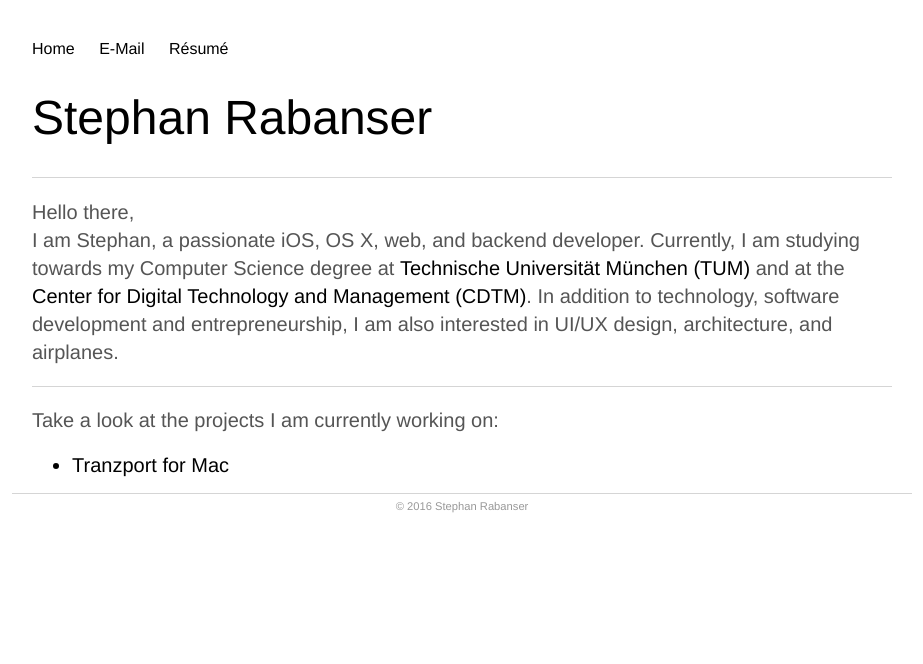
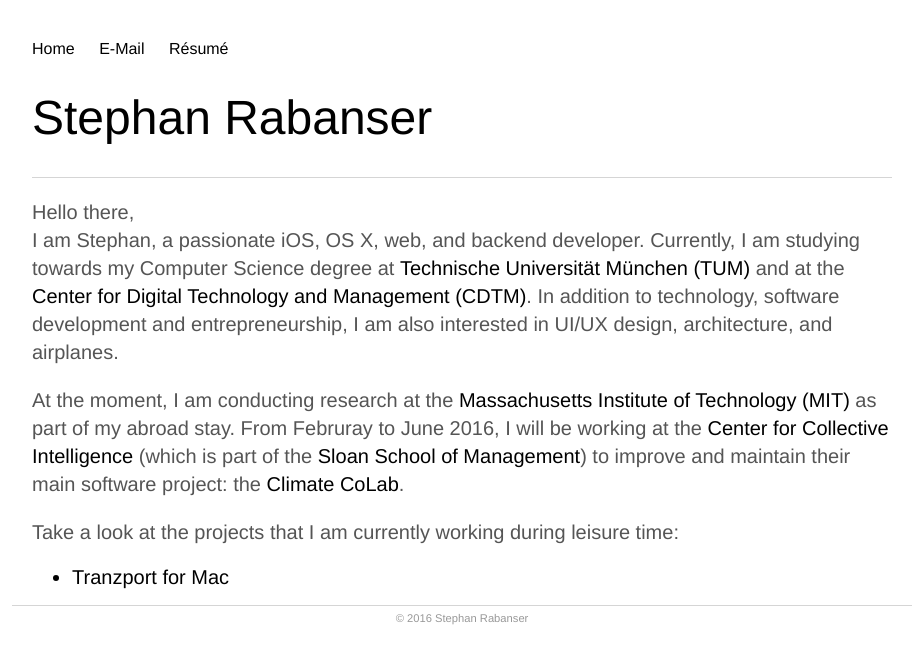
Before and after one commit to steverab/steverab.github.io, a Jekyll site: the page built from index.html, in a window 1280 px wide. Shown: the top 664 px of the page, without its empty margins (178-1101 px from the left). Built offline with Jekyll 4.4.1, drawn with Linux system fonts in a browser that asks for light colours.

Commit message:
Add MIT to homepage

```diff
--- a/index.html
+++ b/index.html
@@ -7,8 +7,8 @@
 	<hr/>
 	<p>Hello there,<br/>
 		I am Stephan, a passionate iOS, OS X, web, and backend developer. Currently, I am studying towards my Computer Science degree at <a href="http://www.tum.de/en/homepage/">Technische Universit&auml;t M&uuml;nchen (TUM)</a> and at the <a href="http://cdtm.de/">Center for Digital Technology and Management (CDTM)</a>. In addition to technology, software development and entrepreneurship, I am also interested in UI/UX design, architecture, and airplanes.</p>
-	<hr/>
-	<p>Take a look at the projects I am currently working on:</p>
+	<p>At the moment, I am conducting research at the  <a href="http://mit.edu">Massachusetts Institute of Technology (MIT)</a> as part of my abroad stay. From Februray to June 2016, I will be working at the <a href="http://cci.mit.edu">Center for Collective Intelligence</a> (which is part of the <a href="http://mitsloan.mit.edu">Sloan School of Management</a>) to improve and maintain their main software project: the <a href="http://climatecolab.org">Climate CoLab</a>.
+	<p>Take a look at the projects that I am currently working during leisure time:</p>
 	<ul>
 		<li><a href="http://steverab.com/tranzport-mac">Tranzport for Mac</a></li>
 	</ul>
```
